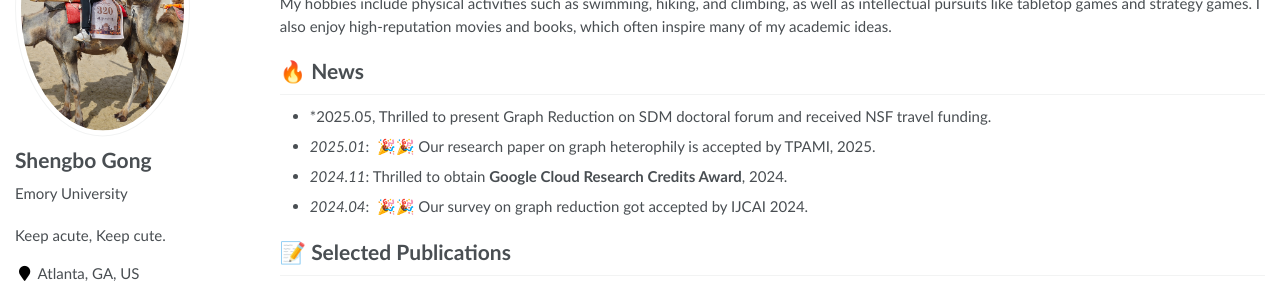
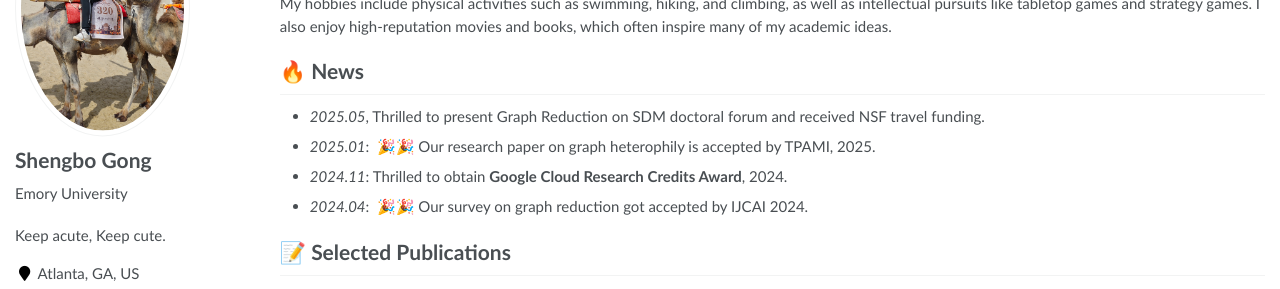
Before and after one commit to rock-cor/rock-cor.github.io, a Jekyll site: the page built from _pages/about.md, in a window 1280 px wide. Shown: the part 212-501 px from the top of the page. Built offline with Jekyll 4.4.1, drawn with Linux system fonts in a browser that asks for light colours; some web fonts are replaced.

```diff
--- a/_pages/about.md
+++ b/_pages/about.md
@@ -27,7 +27,7 @@ My hobbies include physical activities such as swimming, hiking, and climbing, a
 
 
 # 🔥 News
-- *2025.05, Thrilled to present Graph Reduction on SDM doctoral forum and received NSF travel funding.
+- *2025.05*, Thrilled to present Graph Reduction on SDM doctoral forum and received NSF travel funding.
 - *2025.01*: &nbsp;🎉🎉 Our research paper on graph heterophily is accepted by TPAMI, 2025.
 - *2024.11*: Thrilled to obtain **Google Cloud Research Credits Award**, 2024.
 - *2024.04*: &nbsp;🎉🎉 Our survey on graph reduction got accepted by IJCAI 2024.
```
